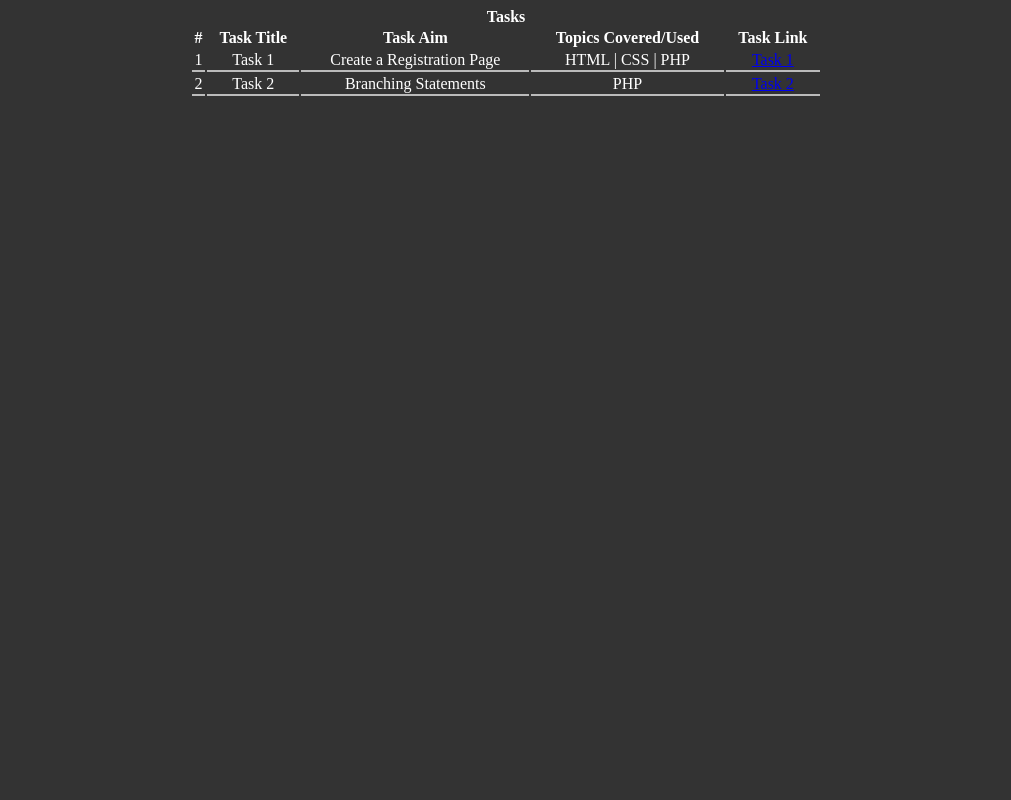
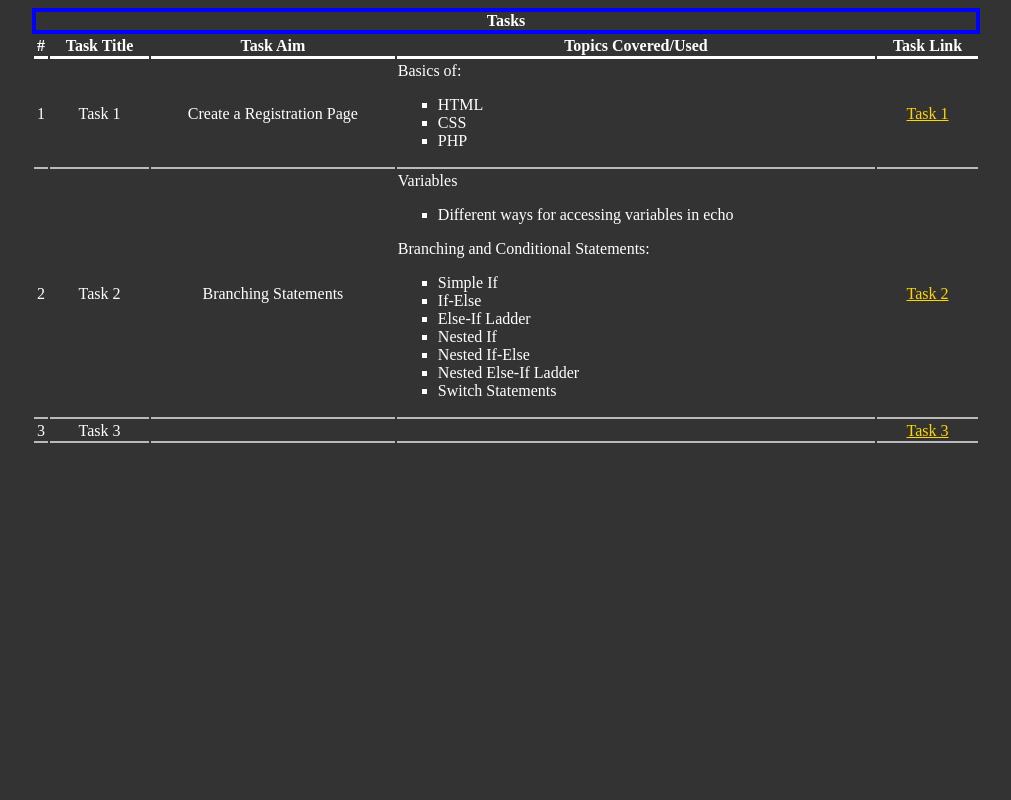
Before and after one commit to rachit-bhatt/Summer_Internship, a PHP site: page / in a window 1280 px wide. Shown: the whole page, without its empty margins (134-1145 px from the left). Run offline with PHP 8.4, Linux system fonts and the light colour scheme.

Commit message:
Sprinkle of UI
- Added Neon-Dark-Theme to give reliable option with Dark-Theme.
- Added Use of List Tags and a little sprinkle of CSS for extra flavor.

```diff
--- a/CSS/Day2.css
+++ b/CSS/Day2.css
@@ -1,7 +1,7 @@
 ul {
     list-style: none;
 }
-.dark-theme {
+.neon-dark-theme {
     background-color: #335;
     color: white;
 }
--- a/CSS/style.css
+++ b/CSS/style.css
@@ -1,22 +1,28 @@
+ul {
+	list-style: none;
+}
 .dark-theme
 {
 	background-color: #333;
 	color: white;
+	text-align: center;
 }
 .table
 {
 	text-align: center;
-	width: 50%;
-	margin-left: 25%;
+	vertical-align: center;
+	width: 75%;
+	margin-left: 12.5%;
 }
 .table caption
 {
 	font-weight: bolder;
+	border: 4px solid blue;
 }
-/*.table thead tr th
+.table thead tr th
 {
-	border: 2px solid white;
-}*/
+	border-bottom: 3px solid white;
+}
 .table tbody tr th
 {
 	border-bottom: 2px solid #BBB;
@@ -25,6 +31,9 @@
 {
 	border-bottom: 2px solid #BBB;
 }
+.table tbody tr td:nth-child(4) {
+	text-align: justify;
+}
 .table tbody tr td input[type=text]
 {
 	background-color: #333;
@@ -32,9 +41,17 @@
 	width: 100%;
 	text-align: center;
 }
-.table tbody tr td a:active
-{
+.table tbody tr td a {
+	color: gold;
+}
+.table tbody tr td a:active {
 	color: white;
+}
+.table tbody tr td a:visited {
+	color: #0000FF;
+}
+.table tbody tr td a:hover {
+	color: red;
 }
 .table tbody tr th input[type=submit]
 {
@@ -80,6 +97,9 @@
 	cursor: pointer;
 	border: 3px solid #0000FF;
 }
+.table tbody tr td ul {
+	list-style: square;
+}
 .labeledCheckbox
 {
 	border: 2px solid #335;
--- a/Task2.php
+++ b/Task2.php
@@ -17,7 +17,7 @@
         <link rel="stylesheet" href="CSS/Day2.css">
     </head>
 
-    <body class="dark-theme">
+    <body class="neon-dark-theme">
 
 <?php /*
 
--- a/index.php
+++ b/index.php
@@ -20,15 +20,44 @@
 					<td>1</td>
 					<td>Task 1</td>
 					<td>Create a Registration Page</td>
-					<td>HTML | CSS | PHP</td>
+					<td>
+						Basics of:
+						<ul>
+							<li>HTML</li>
+							<li>CSS</li>
+							<li>PHP</li>
+						</ul>
+					</td>
 					<td><a href="Task1.php">Task 1</a></td>
 				</tr>
 				<tr>
 					<td>2</td>
 					<td>Task 2</td>
 					<td>Branching Statements</td>
-					<td>PHP</td>
+					<td>
+						Variables
+						<ul>
+							<li>Different ways for accessing variables in echo</li>
+						</ul>
+						Branching and Conditional Statements:
+						<ul>
+							<li>Simple If</li>
+							<li>If-Else</li>
+							<li>Else-If Ladder</li>
+							<li>Nested If</li>
+							<li>Nested If-Else</li>
+							<li>Nested Else-If Ladder</li>
+							<li>Switch Statements</li>
+						</ul>
+					</td>
 					<td><a href="Task2.php">Task 2</a></td>
+				</tr>
+				<tr>
+					<td>3</td>
+					<td>Task 3</td>
+					<td></td>
+					<td></td>
+					<td><a href="Task3.php">Task 3</a></td>
 				</tr>
 			</tbody>
 		</table>
```
